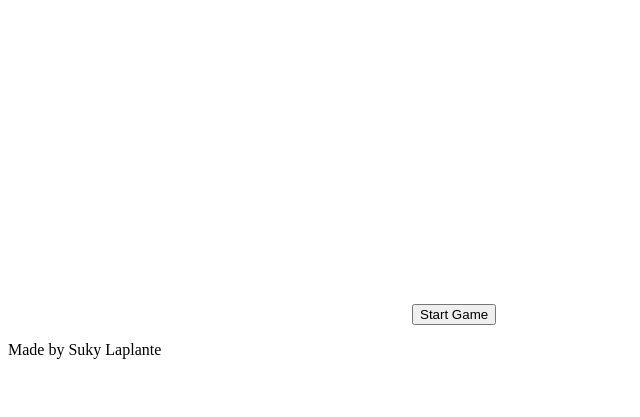
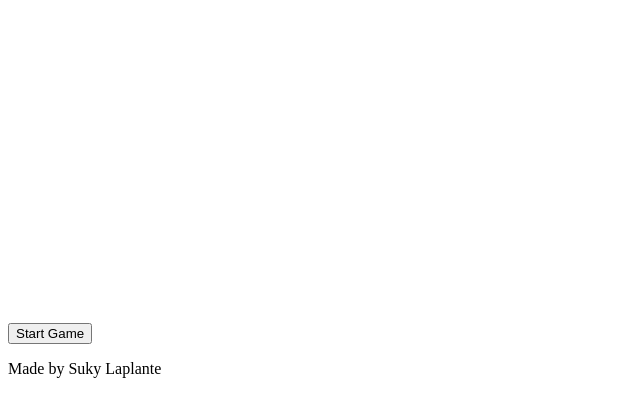
Before and after one commit to suky637/js-game, a plain HTML site: page index.html in a window 1280 px wide. Shown: the part 61-478 px from the top of the page, without its empty margins (0-640 px from the left). Drawn offline with Linux system fonts and the light colour scheme.

Commit message:
Update index.html

```diff
--- a/index.html
+++ b/index.html
@@ -5,7 +5,7 @@
   </head>
   <body>
     <h1>Old Game Emulator</h1>
-    <canvas id="gameWindow" width="400" height="300"></canvas>
+    <canvas id="gameWindow" width="400" height="300"></canvas><br>
     <button onclick="startGame()">Start Game</button>
     <script>
 
```
